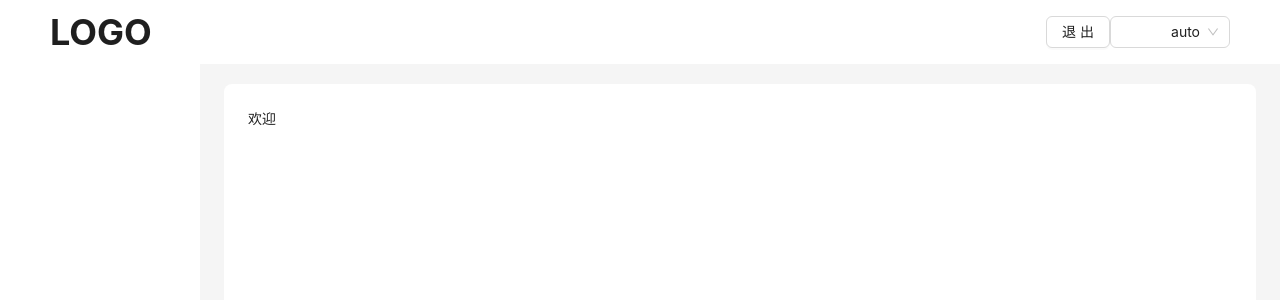
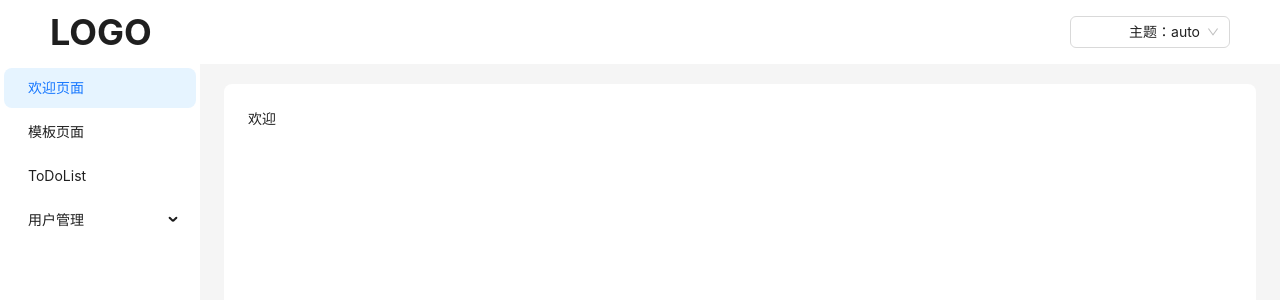
Before and after one commit to mobei12/React-ts-webpack, a React app: page /home/Welcome in a window 1280 px wide. Shown: the top 300 px of the page. Built offline with nearby package versions, Linux system fonts and the light colour scheme.

Commit message:
1,优化需要登录的操作

```diff
--- a/src/App.tsx
+++ b/src/App.tsx
@@ -7,7 +7,7 @@ import { ETheme, useTheme } from 'src/context/Theme';
 import { setTheme } from 'src/utils';
 import './App.scss';
 
-const Temp = () => {
+const RouterTag = () => {
 	const routes = routesWithGuard(routConfig);
 	return <div className="App dark:bg-gray-500 dark:text-white bg-gray-300  h-full">{useRoutes(routes)}</div>;
 };
@@ -23,7 +23,7 @@ const App = () => {
 		<ConfigProvider
 			theme={{ algorithm: currentTheme === ETheme.LIGHT ? theme.defaultAlgorithm : theme.darkAlgorithm }}
 		>
-			<Temp />
+			<RouterTag />
 		</ConfigProvider>
 	);
 };
--- a/src/component/ToggleThem/index.tsx
+++ b/src/component/ToggleThem/index.tsx
@@ -22,7 +22,7 @@ const ToggleTheme = () => {
 		toggleTheme(value as ETheme);
 	};
 	return (
-		<Select onChange={handleChange} defaultValue="lucy" style={{ width: 120 }} value={theme} options={options} />
+		<Select onChange={handleChange} style={{ width: 160 }} value={`主题：${theme}`} options={options} />
 	);
 };
 export default ToggleTheme;
--- a/src/pages/Layout/index.tsx
+++ b/src/pages/Layout/index.tsx
@@ -27,7 +27,7 @@ const App: React.FC = () => {
 				{/* <Menu mode="horizontal" defaultSelectedKeys={['2']} items={items1} style={{ flex: 1, minWidth: 0 }}
 				 /> */}
 				<div className="right flex-1 text-right">
-					<Button onClick={() => loginOut()}>退出</Button>
+					{menus[0].needAuth && <Button onClick={() => loginOut()}>退出</Button>}
 					<ToggleTheme />
 				</div>
 			</Header>
--- a/src/router/index.tsx
+++ b/src/router/index.tsx
@@ -6,7 +6,7 @@ import { Navigate } from 'react-router-dom';
 /**
  * @description根据给定的 HTTP 状态码获取相应的错误消息。
  */
-const generateMEnu = (source: ExtendedRouteObject[] | undefined, FPath: string): MenuProps['items'] => {
+const generateMenu = (source: ExtendedRouteObject[] | undefined, FPath: string): MenuProps['items'] => {
 	const arr: MenuProps['items'] = [];
 	if (Array.isArray(source) && source.length) {
 		source.forEach(({ path, title, children }) => {
@@ -14,7 +14,7 @@ const generateMEnu = (source: ExtendedRouteObject[] | undefined, FPath: string):
 				arr.push({
 					key: `${FPath}/${path}`,
 					label: title,
-					children: children && generateMEnu(children, `${FPath}/${path}`),
+					children: children && generateMenu(children, `${FPath}/${path}`),
 				});
 			}
 		});
@@ -24,8 +24,8 @@ const generateMEnu = (source: ExtendedRouteObject[] | undefined, FPath: string):
 export default function routesWithGuard(routConfig: ExtendedRouteObject[]): ExtendedRouteObject[] {
 	const isLogin = !!cacheUserInfo();
 	let menus = JSON.parse(localStorage.getItem('menus') || '[]');
-	if (isLogin && menus.length === 0) {
-		menus = generateMEnu(routConfig[0].children, '/home');
+	if ((isLogin && menus.length === 0) || (!routConfig[0].needAuth && menus.length === 0)) {
+		menus = generateMenu(routConfig[0].children, '/home');
 		localStorage.setItem('menus', JSON.stringify(menus));
 	}
 	return routConfig.map((item) => {
```
